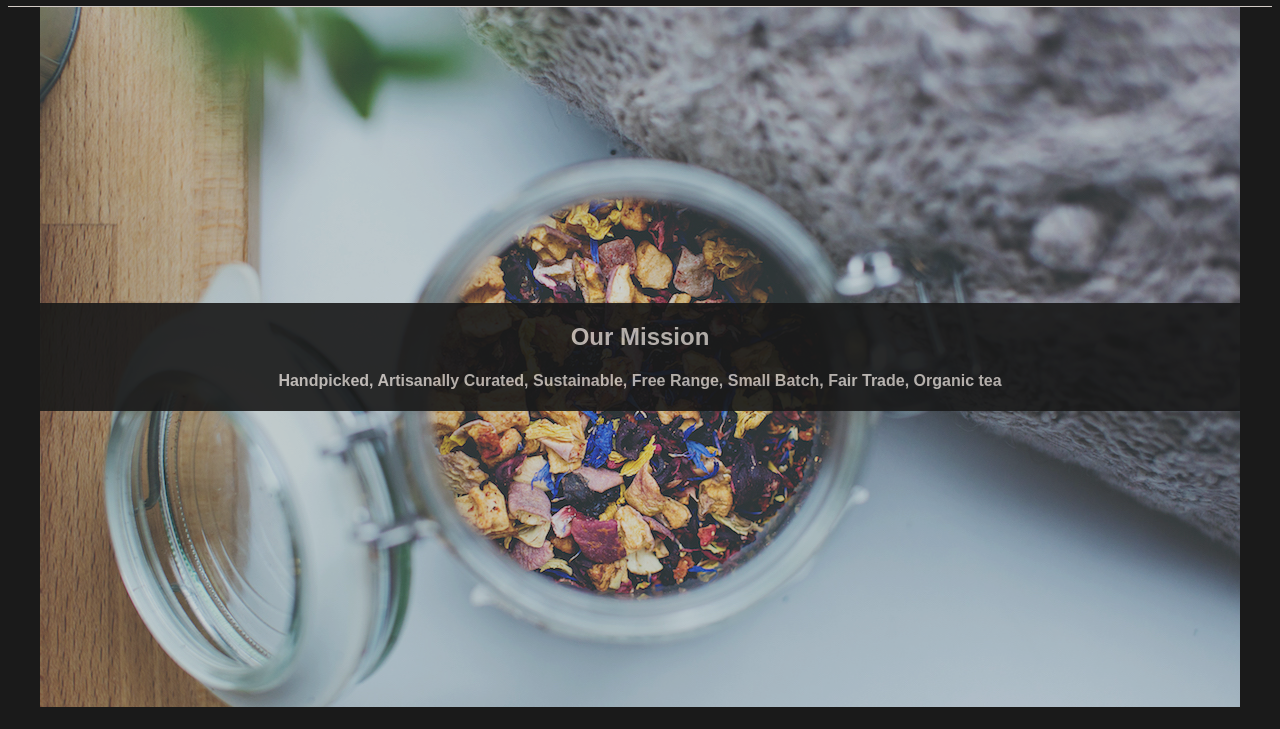
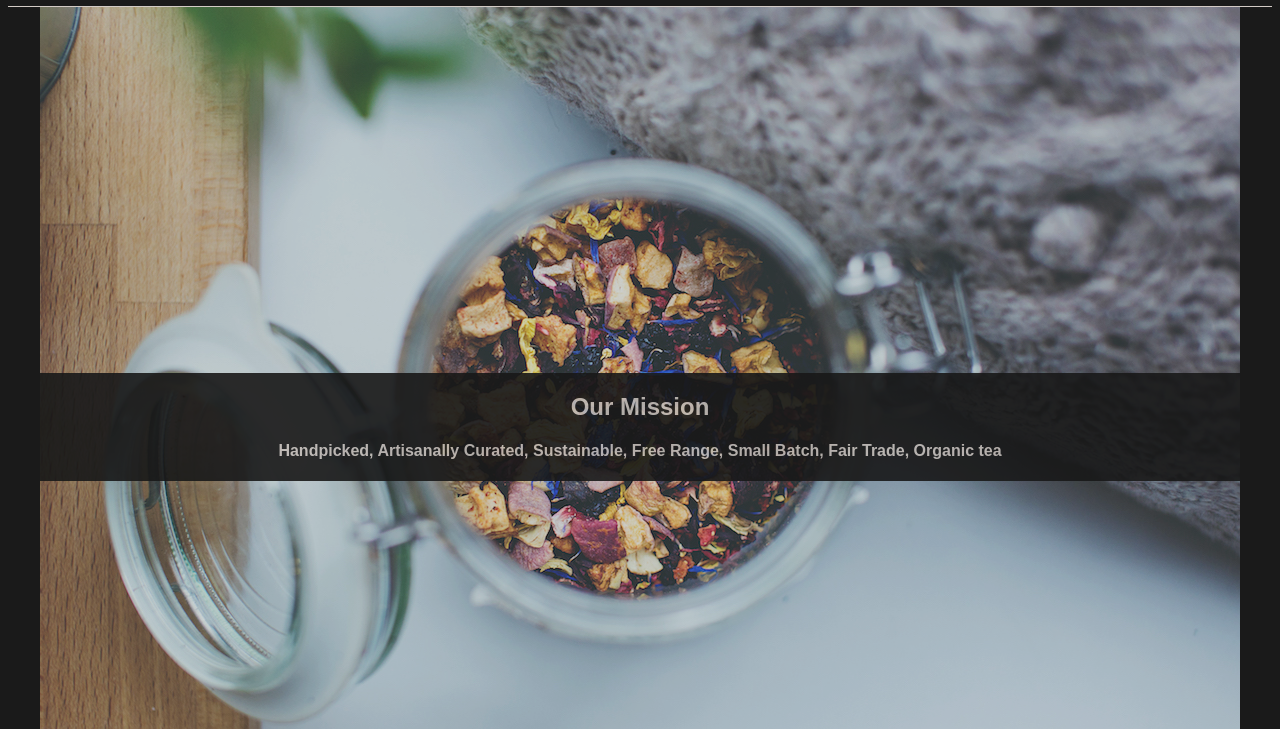
Before and after one commit to 23alex09/Tea_Cozy, a plain HTML site: page index.html in a window 1280 px wide. Shown: the part 71-800 px from the top of the page. Drawn offline with Linux system fonts and the light colour scheme.

Commit message:
prevent navbar from hidding content

```diff
--- a/resources/css/index.css
+++ b/resources/css/index.css
@@ -21,9 +21,9 @@ header {
     z-index: 1;
 }
 
-h2 {}
-
-h4 {}
+section {
+    padding-top: 70px;
+}
 
 #links {
     display: flex;
```
